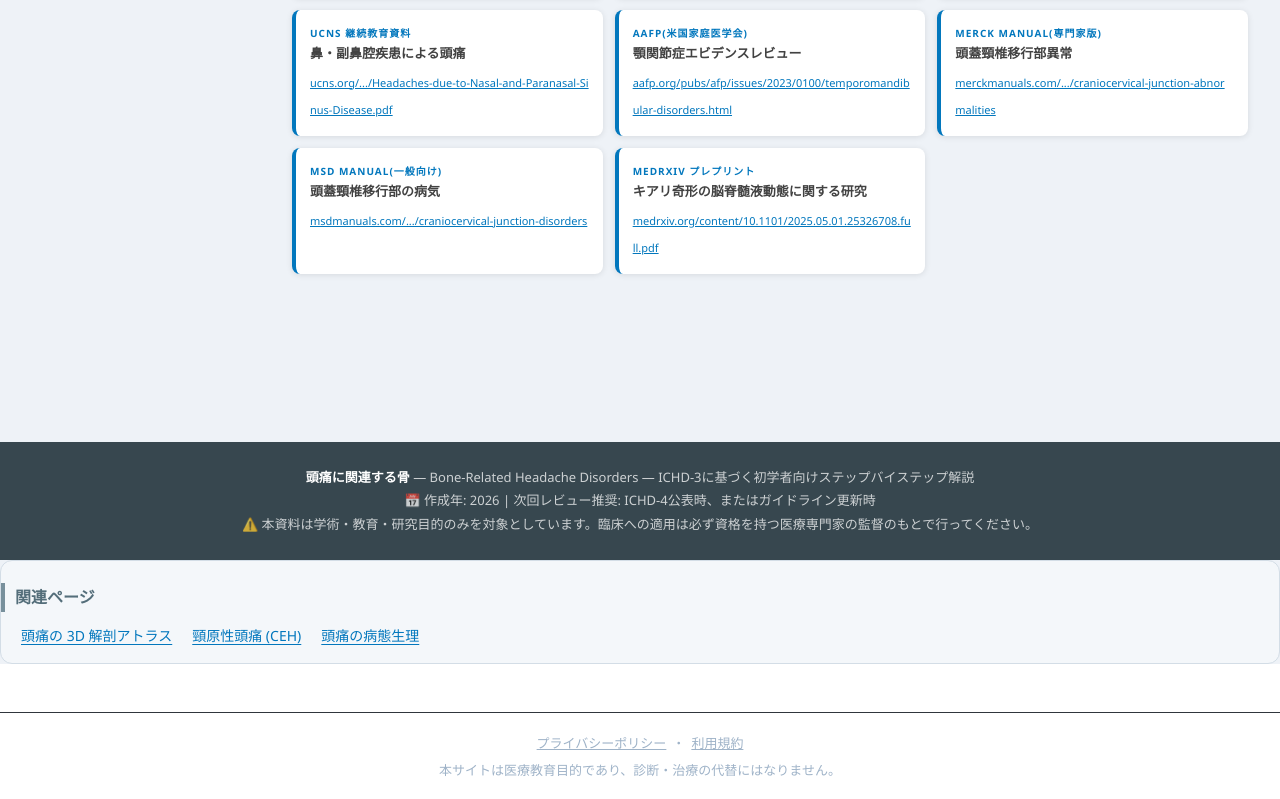
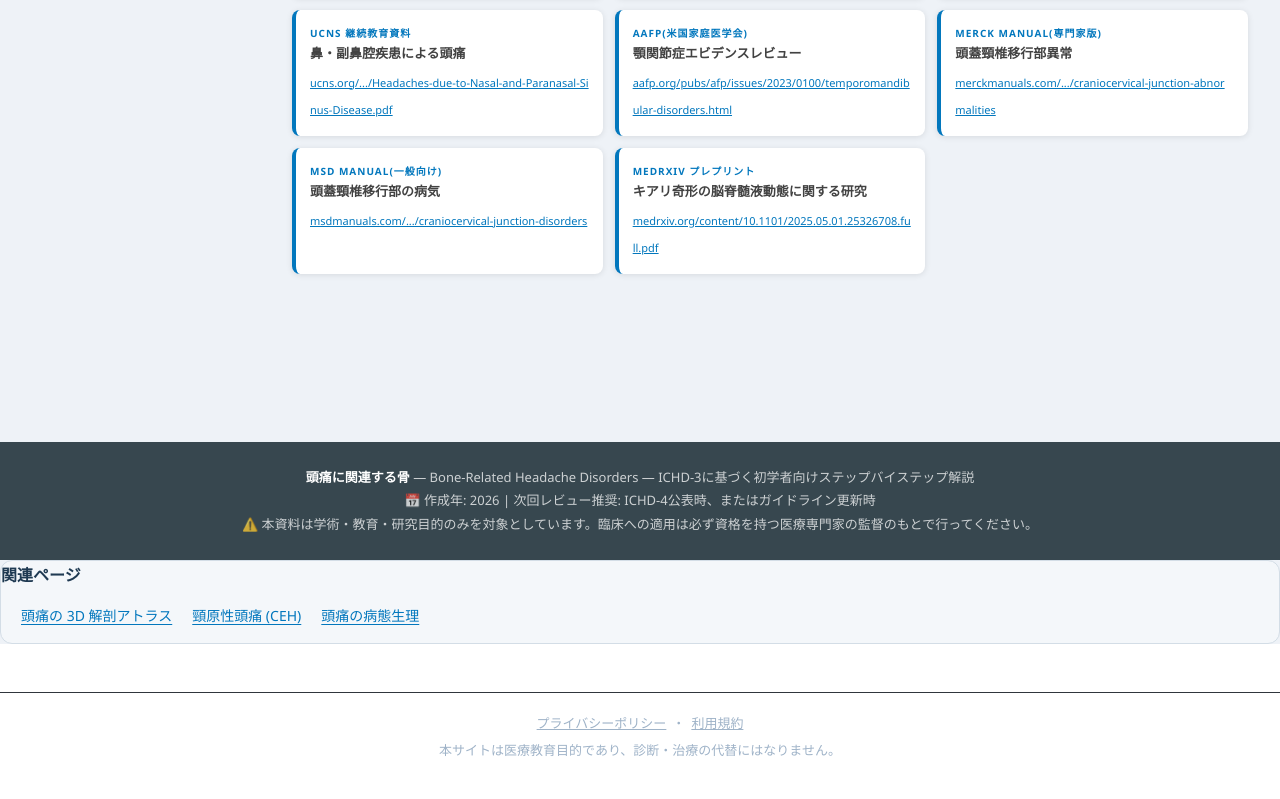
Before and after one commit to myoshi2891/Medical-Studies, a Next.js app in the folder web-next/: page /anatomy/bone-related-headache in a window 1280 px wide. Shown: the part 9271-10070 px from the top of the page. Built offline with nearby package versions, Linux system fonts and the light colour scheme.

Commit message:
fix(anatomy): align RelatedLinks layout position and style for bone and muscle headache pages

```diff
--- a/web-next/app/anatomy/bone-related-headache/bone-related-headache.css
+++ b/web-next/app/anatomy/bone-related-headache/bone-related-headache.css
@@ -227,6 +227,16 @@
   margin: 22px 0 10px;
   padding-left: 10px;
   border-left: 4px solid var(--bhd3);
+}
+
+.bone-related-headache .related-links h2 {
+  margin: 0 0 12px;
+  padding-left: 0;
+  border: 0;
+  border-left: none;
+  font-size: 16px;
+  font-weight: 700;
+  color: #1f3a52;
 }
 
 .bone-related-headache h3 {
--- a/web-next/app/anatomy/headache-related-muscles/page.tsx
+++ b/web-next/app/anatomy/headache-related-muscles/page.tsx
@@ -911,11 +911,11 @@ export default function HeadacheRelatedMusclesPage() {
               </div>
             </div>
           </section>
+
+          {/* Related links */}
+          <RelatedLinks href="/anatomy/headache-related-muscles" />
         </main>
       </div>
-
-      {/* Related links */}
-      <RelatedLinks href="/anatomy/headache-related-muscles" />
 
       {/* FOOTER */}
       <div className="footer">
```
Also changed, not shown: web-next/app/anatomy/headache-related-muscles/headache-related-muscles.css (+17 -6 lines).
